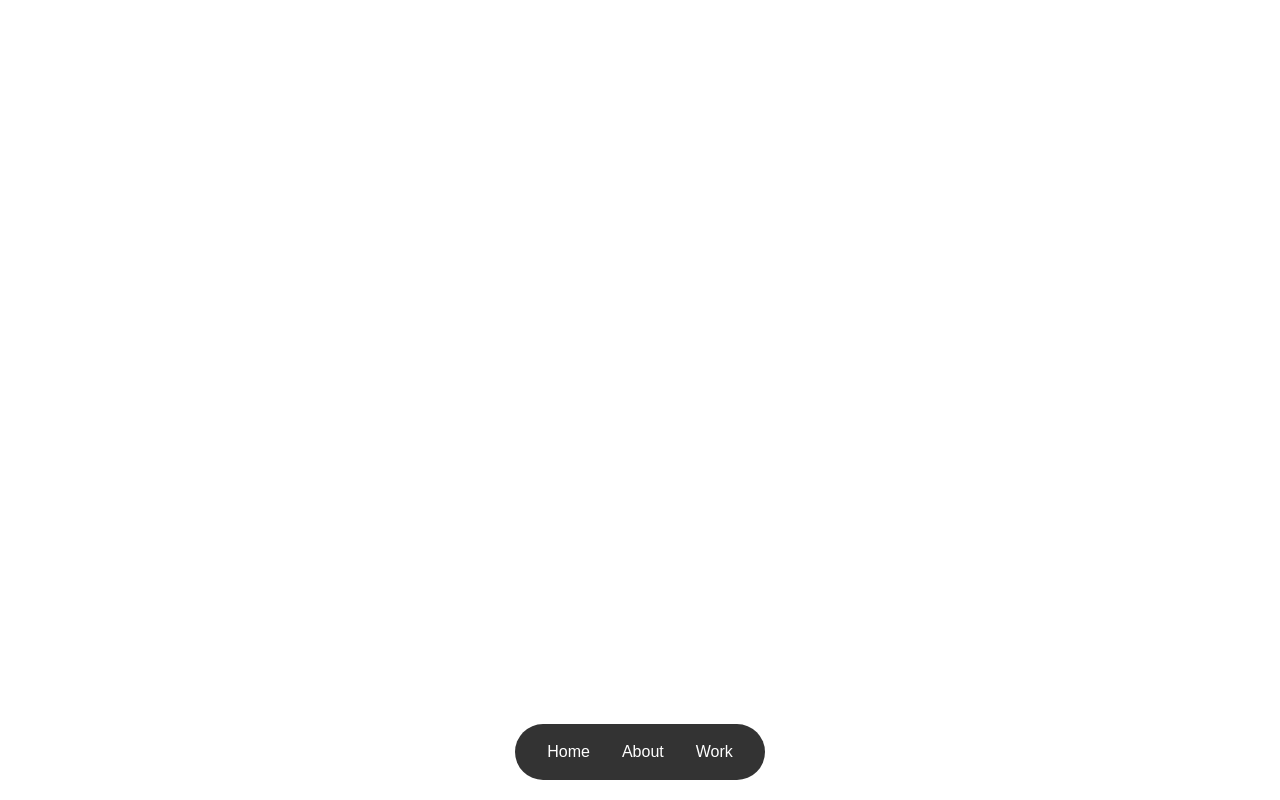
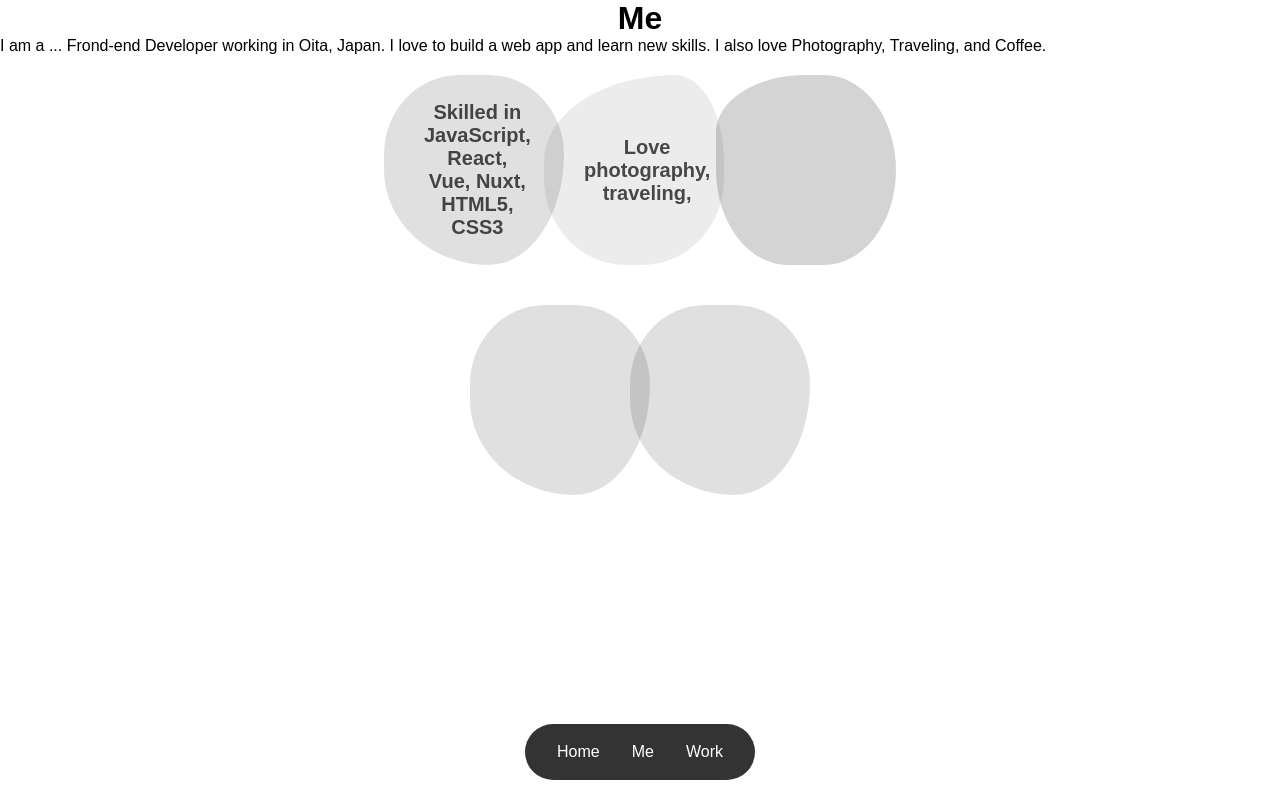
Before and after one commit to arisa277/react_portfolio, a React (Create React App) app: page /Me in a window 1280 px wide. Built offline with nearby package versions, Linux system fonts and the light colour scheme.

Commit message:
about => me

```diff
--- a/src/App.js
+++ b/src/App.js
@@ -1,6 +1,6 @@
 import Home from "./Pages/Home";
 import { BrowserRouter as Router, Route } from "react-router-dom";
-import About from "./Pages/About";
+import Me from "./Pages/Me";
 import Work from "./Pages/Work";
 import Navbar from "././Components/Navbar";
 
@@ -10,7 +10,7 @@ function App() {
       <Router>
         <div>
           <Route path="/" component={Home} exact />
-          <Route path="/About" component={About} exact />
+          <Route path="/Me" component={Me} exact />
           <Route path="/Work" component={Work} exact />
           <Navbar />
         </div>
--- a/src/Components/Navbar.js
+++ b/src/Components/Navbar.js
@@ -10,7 +10,7 @@ const Navbar = () => {
             <Link to="/">Home</Link>
           </li>
           <li>
-            <Link to="/about">About</Link>
+            <Link to="/me">Me</Link>
           </li>
           <li>
             <Link to="/work">Work</Link>
--- a/src/Pages/About.js
+++ /dev/null
@@ -1,18 +0,0 @@
-import "./About-module.css";
-
-const About = () => {
-  return (
-    <div className="about_container">
-      <h1 className="about_title">About</h1>
-      I am a ... Frond-end Developer working in Oita, Japan. I love to build a web app and learn new skills.
-      I also love Photography, Traveling, and Coffee.
-      <div className="circles">
-      <div className="about_circle-1">Skilled in JavaScript, React, Vue, Nuxt, HTML5, CSS3</div>
-      <div className="about_circle-2">Love photography, traveling, </div>
-      <div className="about_circle-3"></div>
-      </div>
-    </div>
-  );
-};
-
-export default About;
--- a/src/Pages/Home.js
+++ b/src/Pages/Home.js
@@ -16,7 +16,7 @@ const Home = () => {
           <p className="job_role">a Frontend Developer.</p>
           <div className="circles">
             <div className="circle-1">
-              I am passionate about building web app with user-friendly design
+              I am passionate about building hands-on web app.
             </div>
             <div className="circle-2">
               Skilled in JavaScript, <br />
--- a/src/Pages/About-module.css
+++ b/src/Pages/Me-module.css
@@ -1,8 +1,8 @@
 .about_container {
   width: 100%;
-  height: 90vh;
+ height: 100vh;
   margin: 0 auto;
-  background: #fff;
+  flex-direction: column;
 }
 
 .about_title {
@@ -11,7 +11,9 @@
 
 .about_circle-1,
 .about_circle-2,
-.about_circle-3 {
+.about_circle-3,
+.about_circle-4,
+.about_circle-5 {
   padding: 2em;
   width: 100px;
   height: 110px;
@@ -39,3 +41,11 @@
   margin-left: 0.1em;
   border-radius: 50% 40% 40% 40%/30% 50% 50% 50%;
 }
+.about_circle-4 {
+  background: rgba(0, 0, 0, 0.12);
+  border-radius: 50% 50% 50% 70%/50% 50% 70% 60%;
+}
+.about_circle-5 {
+  background: rgba(0, 0, 0, 0.12);
+  border-radius: 50% 50% 50% 70%/50% 50% 70% 60%;
+}
--- /dev/null
+++ b/src/Pages/Me.js
@@ -0,0 +1,24 @@
+import "./Me-module.css";
+
+const Me = () => {
+  return (
+    <div className="about_container">
+      <h1 className="about_title">Me</h1>I am a ... Frond-end Developer working
+      in Oita, Japan. I love to build a web app and learn new skills. I also
+      love Photography, Traveling, and Coffee.
+      <div className="circles">
+        <div className="about_circle-1">
+          Skilled in JavaScript, React, Vue, Nuxt, HTML5, CSS3
+        </div>
+        <div className="about_circle-2">Love photography, traveling, </div>
+        <div className="about_circle-3"></div>
+      </div>
+      <div className="circles">
+        <div className="about_circle-4"></div>
+        <div className="about_circle-5"></div>
+      </div>
+    </div>
+  );
+};
+
+export default Me;
```
